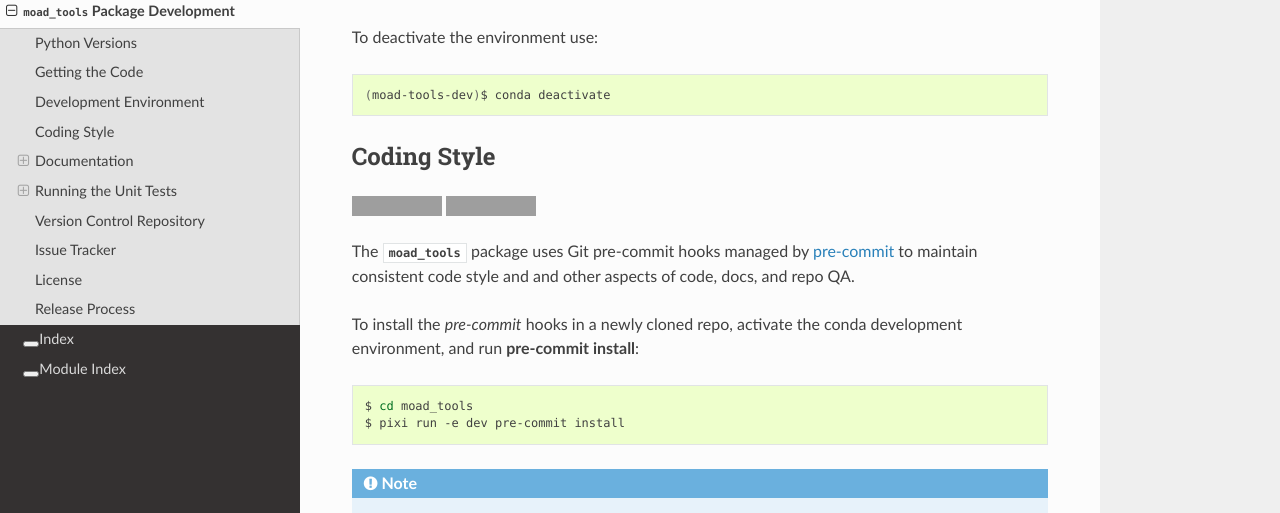
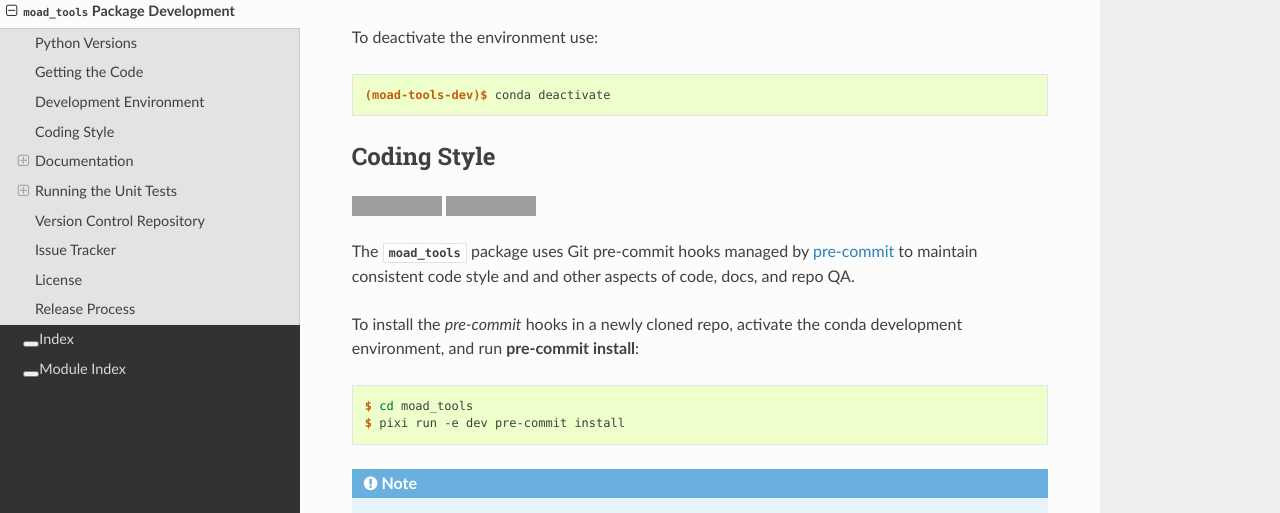
Before and after one commit to UBC-MOAD/moad_tools, a Sphinx documentation site: the page built from docs/pkg_development.rst, in a window 1280 px wide and 1400 px high, scrolled down 1285 px. Shown: the part 172-685 px from the top of the window. Built offline with Sphinx 7.4.7 and the Read the Docs theme 3.1.0, drawn with Linux system fonts in a browser that asks for light colours; some of the changed text lies outside the part shown; grey boxes are pictures that could not be loaded.

Commit message:
Use console code blocks for shell command examples

```diff
--- a/docs/pkg_development.rst
+++ b/docs/pkg_development.rst
@@ -102,7 +102,7 @@ Clone the code and documentation `repository`_ from GitHub with:
 
 .. _repository: https://github.com/UBC-MOAD/moad_tools
 
-.. code-block:: bash
+.. code-block:: console
 
     $ git clone git@github.com:UBC-MOAD/moad_tools.git
 
@@ -163,7 +163,7 @@ That means that changes you make to the code are immediately reflected in the en
 
 To deactivate the environment use:
 
-.. code-block:: bash
+.. code-block:: console
 
     (moad-tools-dev)$ conda deactivate
 
@@ -191,7 +191,7 @@ To install the `pre-commit` hooks in a newly cloned repo,
 activate the conda development environment,
 and run :command:`pre-commit install`:
 
-.. code-block:: bash
+.. code-block:: console
 
     $ cd moad_tools
     $ pixi run -e dev pre-commit install
@@ -251,7 +251,7 @@ Building and Previewing the Documentation
 Building the documentation is driven by the :file:`docs/Makefile`.
 Use:
 
-.. code-block:: bash
+.. code-block:: console
 
     $ cd moad_tools/
     $ pixi run docs
@@ -307,7 +307,7 @@ The HTML rendering of the docs ends up in :file:`docs/_build/html/`.
 You can open the :file:`index.html` file in that directory tree in your browser to preview the results of the build.
 To preview in Firefox from the command-line you can do:
 
-.. code-block:: bash
+.. code-block:: console
 
     $ firefox docs/_build/html/index.html
 
@@ -327,7 +327,7 @@ Link Checking the Documentation
 Sphinx also provides a link checker utility which can be run to find broken or redirected links in the docs.
 Use:
 
-.. code-block:: bash
+.. code-block:: console
 
     $ cd moad_tools/
     $ pixi run linkcheck
@@ -451,7 +451,7 @@ The `pytest`_ tool is used for test parametrization and as the test runner for t
 
 Use:
 
-.. code-block:: bash
+.. code-block:: console
 
     $ cd moad_tools/
     $ pixi run -e test pytest
@@ -483,7 +483,7 @@ and `pytest-cov`_ tools with the command:
 .. _coverage.py: https://coverage.readthedocs.io/en/latest/
 .. _pytest-cov: https://pytest-cov.readthedocs.io/en/latest/
 
-.. code-block:: bash
+.. code-block:: console
 
     $ cd moad_tools/
     $ pixi run -e test pytest-cov
@@ -493,7 +493,7 @@ The test coverage report will be displayed below the test suite run output.
 Alternatively,
 you can use
 
-.. code-block:: bash
+.. code-block:: console
 
         $ pixi run -e test pytest-cov-html
 
```
Also changed, not shown: docs/moad_tools.rst (+6 -6 lines).
